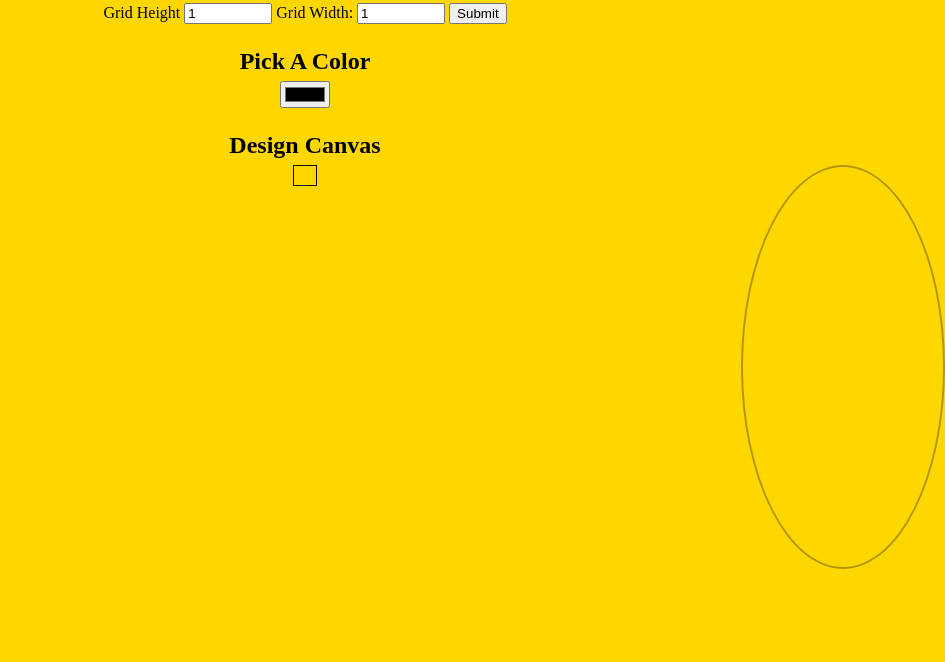
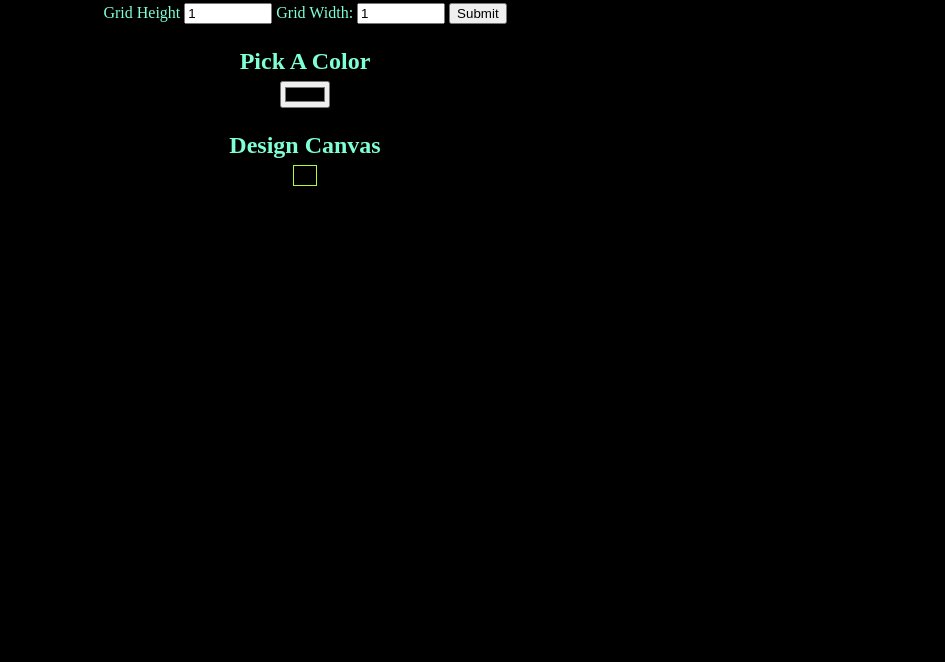
Before and after one commit to khorramk/pixel-art-maker, a plain HTML site: page index.html in a window 1280 px wide. Shown: the part 138-800 px from the top of the page, without its empty margins (335-1280 px from the left). Drawn offline with nearby package versions, Linux system fonts and the light colour scheme.

Commit message:
updated the color and readme

```diff
--- a/styles.css
+++ b/styles.css
@@ -1,6 +1,7 @@
 body {
     text-align: center;
-  background-color: gold;
+  background-color: black;
+  color: aquamarine;
 }
 
 h1 {
@@ -20,7 +21,7 @@ h2:first-of-type {
 table,
 tr,
 td {
-    border: 1px solid black;
+    border: 1px solid greenyellow;
 }
 
 table {
@@ -42,9 +43,7 @@ input[type=number] {
     width: 6em;
 }
 
-input[type=color] {
 
-}
 
 .colourBox {
   width : 200px;
@@ -54,7 +53,7 @@ input[type=color] {
   position: fixed;
   right: 0px;
   opacity: 0.3;
-  color: black;
+  color: greenyellow;
   padding-top: 100px;
 
 }
```
Also changed, not shown: 1 other file.
